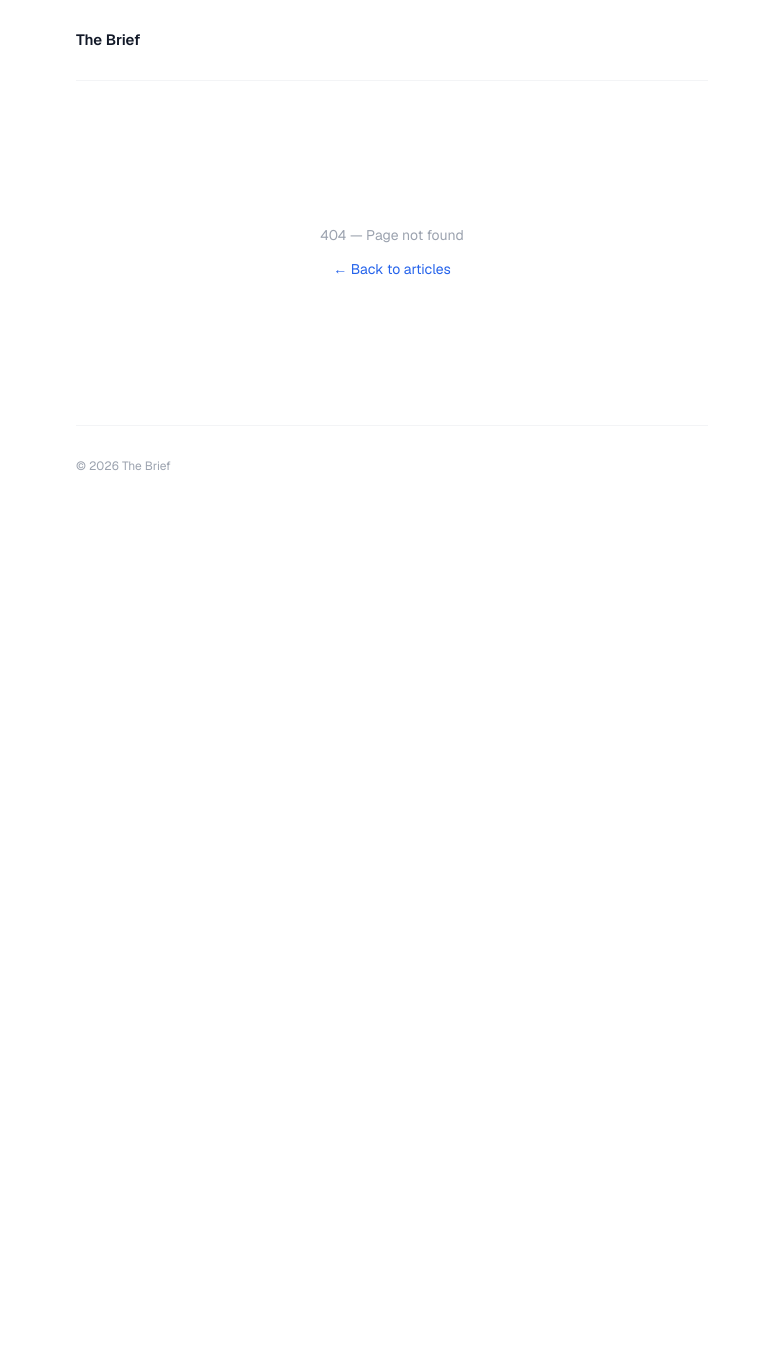
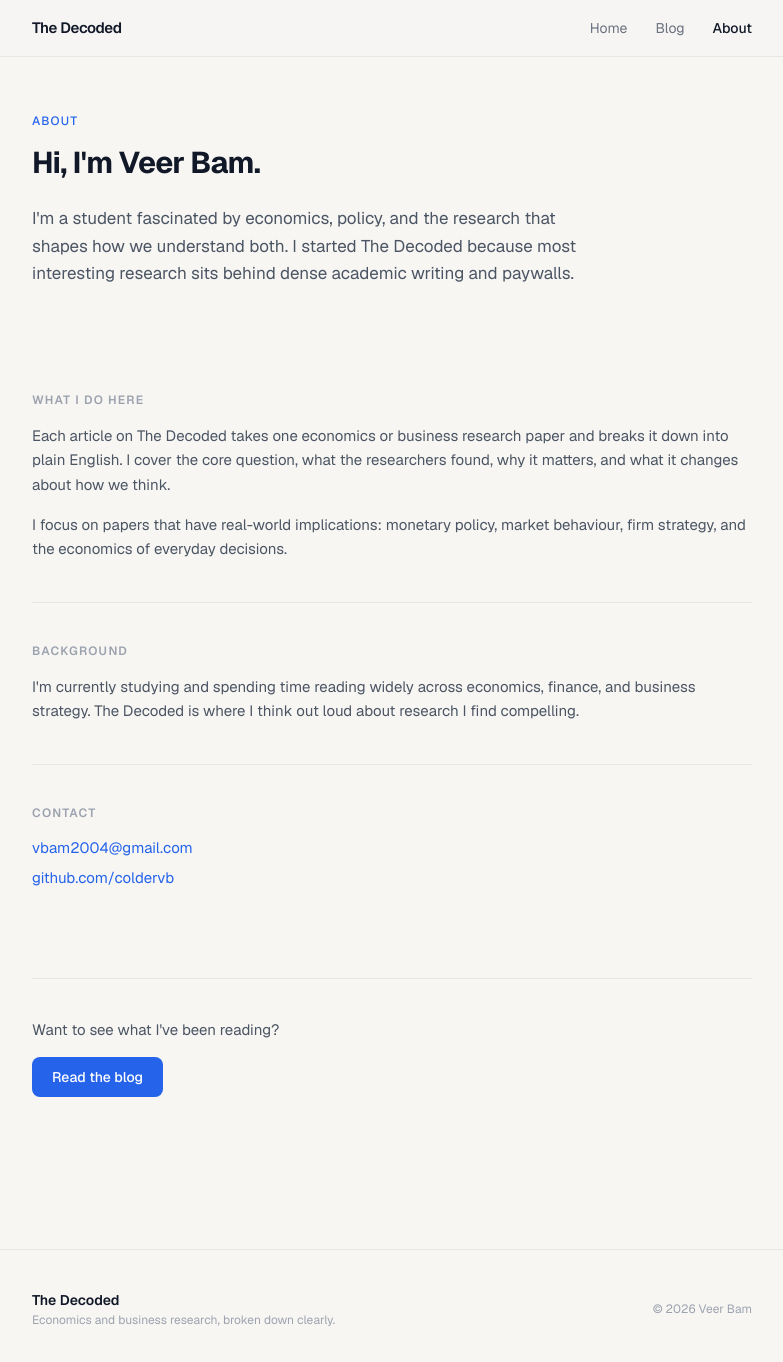
Before and after one commit to coldervb/blog, a Next.js app: page /about in a window 1280 px wide. Before the commit this address had no page. Shown: the top 1362 px of the page, without its empty margins (248-1031 px from the left). Before the commit the page ends 800 px from the top, so only its background shows below. Built offline with nearby package versions, Linux system fonts and the light colour scheme.

Commit message:
website ui

```diff
--- /dev/null
+++ b/app/about/page.tsx
@@ -0,0 +1,101 @@
+import type { Metadata } from "next";
+import Link from "next/link";
+
+export const metadata: Metadata = {
+  title: "About",
+  description: "About Veer Bam and The Decoded.",
+};
+
+export default function AboutPage() {
+  return (
+    <div className="max-w-3xl mx-auto px-6 py-14">
+
+      {/* ── Intro ── */}
+      <div className="mb-16 animate-fade-up stagger-1">
+        <p className="text-xs font-medium tracking-widest text-blue-600 uppercase mb-4">
+          About
+        </p>
+        <h1 className="text-3xl font-bold text-gray-900 tracking-tight mb-6">
+          Hi, I'm Veer Bam.
+        </h1>
+        <p className="text-[1.0625rem] text-gray-600 leading-relaxed max-w-[560px]">
+          I'm a student fascinated by economics, policy, and the research that shapes
+          how we understand both. I started The Decoded because most interesting
+          research sits behind dense academic writing and paywalls.
+        </p>
+      </div>
+
+      {/* ── Sections ── */}
+      <div className="space-y-0 divide-y divide-[#e8e6e0]">
+
+        <section className="py-10 animate-fade-up stagger-2">
+          <h2 className="text-xs font-semibold tracking-widest text-gray-400 uppercase mb-4">
+            What I do here
+          </h2>
+          <p className="text-[15px] text-gray-600 leading-relaxed mb-4">
+            Each article on The Decoded takes one economics or business research paper
+            and breaks it down into plain English. I cover the core question, what the
+            researchers found, why it matters, and what it changes about how we think.
+          </p>
+          <p className="text-[15px] text-gray-600 leading-relaxed">
+            I focus on papers that have real-world implications: monetary policy,
+            market behaviour, firm strategy, and the economics of everyday decisions.
+          </p>
+        </section>
+
+        <section className="py-10 animate-fade-up stagger-3">
+          <h2 className="text-xs font-semibold tracking-widest text-gray-400 uppercase mb-4">
+            Background
+          </h2>
+          <p className="text-[15px] text-gray-600 leading-relaxed">
+            I'm currently studying and spending time reading widely across economics,
+            finance, and business strategy. The Decoded is where I think out loud about
+            research I find compelling.
+          </p>
+        </section>
+
+        <section className="py-10 animate-fade-up stagger-4">
+          <h2 className="text-xs font-semibold tracking-widest text-gray-400 uppercase mb-4">
+            Contact
+          </h2>
+          <div className="space-y-2 text-[15px]">
+            <p>
+              <a
+                href="mailto:vbam2004@gmail.com"
+                className="text-blue-600 hover:text-blue-700 transition-colors"
+              >
+                vbam2004@gmail.com
+              </a>
+            </p>
+            <p>
+              <a
+                href="https://github.com/coldervb"
+                target="_blank"
+                rel="noopener noreferrer"
+                className="text-blue-600 hover:text-blue-700 transition-colors"
+              >
+                github.com/coldervb
+              </a>
+            </p>
+          </div>
+        </section>
+
+      </div>
+
+      {/* ── CTA ── */}
+      <div className="mt-12 pt-10 border-t border-[#e8e6e0] animate-fade-up stagger-5">
+        <p className="text-[15px] text-gray-600 mb-4">
+          Want to see what I've been reading?
+        </p>
+        <Link
+          href="/blog"
+          className="inline-flex items-center gap-2 bg-blue-600 text-white text-sm font-medium
+                     px-5 py-2.5 rounded-lg hover:bg-blue-700 transition-colors"
+        >
+          Read the blog
+        </Link>
+      </div>
+
+    </div>
+  );
+}
--- a/app/articles/[slug]/page.tsx
+++ b/app/articles/[slug]/page.tsx
@@ -34,23 +34,35 @@ export default async function ArticlePage({ params }: Props) {
   }
 
   return (
-    <article>
+    <div className="max-w-3xl mx-auto px-6 py-12">
+
       {/* Back */}
       <Link
-        href="/"
-        className="inline-block text-sm text-gray-400 hover:text-blue-600 transition-colors mb-10"
+        href="/blog"
+        className="inline-block text-sm text-gray-400 hover:text-blue-600 transition-colors mb-10
+                   animate-fade-in"
       >
-        ← All articles
+        Back to blog
       </Link>
 
       {/* Header */}
-      <header className="mb-10">
-        <h1 className="text-[1.75rem] font-bold text-gray-900 leading-[1.25] tracking-tight mb-6">
+      <header className="mb-10 animate-fade-up stagger-1">
+        <div className="flex flex-wrap gap-1.5 mb-4">
+          {article.tags.map((tag) => (
+            <span
+              key={tag}
+              className="text-[11px] text-blue-600 bg-blue-50 px-2 py-0.5 rounded-full"
+            >
+              {tag}
+            </span>
+          ))}
+        </div>
+
+        <h1 className="text-[1.875rem] font-bold text-gray-900 leading-[1.25] tracking-tight mb-5">
           {article.title}
         </h1>
 
-        {/* Meta */}
-        <div className="space-y-1.5 text-sm text-gray-500 mb-6">
+        <div className="space-y-1.5 text-sm text-gray-500">
           <div className="flex items-center gap-2 flex-wrap">
             {article.date && (
               <time dateTime={article.date}>
@@ -61,8 +73,10 @@ export default async function ArticlePage({ params }: Props) {
             <span>{article.readTime}</span>
           </div>
 
-          <div className="flex items-center gap-2 flex-wrap text-gray-500">
-            <span className="font-medium">{sourceTypeLabel(article.sourceType)}</span>
+          <div className="flex items-center gap-2 flex-wrap">
+            <span className="font-medium text-gray-700">
+              {sourceTypeLabel(article.sourceType)}
+            </span>
             {article.source && (
               <>
                 <span className="text-gray-300">·</span>
@@ -72,7 +86,7 @@ export default async function ArticlePage({ params }: Props) {
           </div>
 
           {article.authors && (
-            <div className="text-gray-400">{article.authors}</div>
+            <p className="text-gray-400">{article.authors}</p>
           )}
 
           {article.paperUrl && (
@@ -81,44 +95,38 @@ export default async function ArticlePage({ params }: Props) {
               target="_blank"
               rel="noopener noreferrer"
               className="inline-flex items-center gap-1 text-blue-600 hover:text-blue-700
-                         transition-colors no-underline font-medium text-sm mt-1"
+                         transition-colors font-medium text-sm pt-1"
             >
-              View original paper ↗
+              View original paper
             </a>
           )}
         </div>
 
-        {/* Tags */}
-        {article.tags.length > 0 && (
-          <div className="flex flex-wrap gap-1.5">
-            {article.tags.map((tag) => (
-              <span
-                key={tag}
-                className="text-[11px] text-blue-600 bg-blue-50 px-2 py-0.5 rounded-full"
-              >
-                {tag}
-              </span>
-            ))}
-          </div>
+        {article.summary && (
+          <p className="mt-6 text-[1rem] text-gray-600 leading-relaxed
+                        border-l-2 border-blue-200 pl-4">
+            {article.summary}
+          </p>
         )}
 
-        <div className="mt-8 border-t border-gray-100" />
+        <div className="mt-8 border-t border-[#e8e6e0]" />
       </header>
 
       {/* Body */}
-      <div className="prose prose-sm max-w-none">
+      <div className="prose prose-sm max-w-none animate-fade-up stagger-2">
         <MDXRemote source={article.content} />
       </div>
 
       {/* Footer */}
-      <div className="mt-16 pt-8 border-t border-gray-100">
+      <div className="mt-16 pt-8 border-t border-[#e8e6e0]">
         <Link
-          href="/"
+          href="/blog"
           className="text-sm text-gray-400 hover:text-blue-600 transition-colors"
         >
-          ← All articles
+          Back to blog
         </Link>
       </div>
-    </article>
+
+    </div>
   );
 }
--- /dev/null
+++ b/app/blog/page.tsx
@@ -0,0 +1,77 @@
+import Link from "next/link";
+import { format, parseISO } from "date-fns";
+import { getAllArticles, sourceTypeLabel } from "@/lib/articles";
+import type { Metadata } from "next";
+
+export const metadata: Metadata = {
+  title: "Blog",
+  description: "All articles on The Decoded.",
+};
+
+export default function BlogPage() {
+  const articles = getAllArticles();
+
+  return (
+    <div className="max-w-3xl mx-auto px-6 py-14">
+
+      <div className="mb-12 animate-fade-up stagger-1">
+        <h1 className="text-3xl font-bold text-gray-900 tracking-tight mb-2">
+          All Articles
+        </h1>
+        <p className="text-[15px] text-gray-500">
+          {articles.length} {articles.length === 1 ? "article" : "articles"} published.
+        </p>
+      </div>
+
+      <div className="divide-y divide-[#e8e6e0]">
+        {articles.map((article, i) => (
+          <article
+            key={article.slug}
+            className={`py-7 group animate-fade-up stagger-${Math.min(i + 2, 8)}`}
+          >
+            <Link href={`/articles/${article.slug}`} className="block">
+
+              <div className="flex items-start justify-between gap-6 mb-2">
+                <h2 className="text-[1rem] font-semibold text-gray-900 leading-snug
+                               group-hover:text-blue-600 transition-colors">
+                  {article.title}
+                </h2>
+                <time
+                  dateTime={article.date}
+                  className="shrink-0 text-xs text-gray-400 pt-0.5 tabular-nums whitespace-nowrap"
+                >
+                  {format(parseISO(article.date), "MMM d, yyyy")}
+                </time>
+              </div>
+
+              <p className="text-sm text-gray-500 leading-relaxed mb-4">
+                {article.summary}
+              </p>
+
+              <div className="flex items-center justify-between">
+                <div className="flex flex-wrap gap-1.5">
+                  {article.tags.map((tag) => (
+                    <span
+                      key={tag}
+                      className="text-[11px] text-blue-600 bg-blue-50 px-2 py-0.5 rounded-full"
+                    >
+                      {tag}
+                    </span>
+                  ))}
+                </div>
+                <span className="text-xs text-gray-400 shrink-0">{article.readTime}</span>
+              </div>
+
+              <p className="text-[11px] text-gray-400 mt-3">
+                {sourceTypeLabel(article.sourceType)}
+                {article.source && `, ${article.source}`}
+              </p>
+
+            </Link>
+          </article>
+        ))}
+      </div>
+
+    </div>
+  );
+}
--- a/app/globals.css
+++ b/app/globals.css
@@ -7,7 +7,46 @@ html {
   -moz-osx-font-smoothing: grayscale;
 }
 
+body {
+  background-color: #f7f6f3;
+}
+
 ::selection {
   background: #dbeafe;
   color: #1e3a8a;
 }
+
+* {
+  scrollbar-color: #d4d0c8 transparent;
+  scrollbar-width: thin;
+}
+
+/* ── Animations ── */
+
+@keyframes fadeUp {
+  from { opacity: 0; transform: translateY(14px); }
+  to   { opacity: 1; transform: translateY(0);    }
+}
+
+@keyframes fadeIn {
+  from { opacity: 0; }
+  to   { opacity: 1; }
+}
+
+.animate-fade-up {
+  animation: fadeUp 0.45s cubic-bezier(0.16, 1, 0.3, 1) both;
+}
+
+.animate-fade-in {
+  animation: fadeIn 0.4s ease both;
+}
+
+/* Stagger delays for lists */
+.stagger-1 { animation-delay: 0ms;   }
+.stagger-2 { animation-delay: 60ms;  }
+.stagger-3 { animation-delay: 120ms; }
+.stagger-4 { animation-delay: 180ms; }
+.stagger-5 { animation-delay: 240ms; }
+.stagger-6 { animation-delay: 300ms; }
+.stagger-7 { animation-delay: 360ms; }
+.stagger-8 { animation-delay: 420ms; }
--- a/app/layout.tsx
+++ b/app/layout.tsx
@@ -1,37 +1,55 @@
 import type { Metadata } from "next";
 import { Geist } from "next/font/google";
 import Link from "next/link";
+import NavLink from "@/components/NavLink";
 import "./globals.css";
 
 const geist = Geist({ variable: "--font-geist-sans", subsets: ["latin"] });
 
 export const metadata: Metadata = {
-  title: { default: "The Brief", template: "%s — The Brief" },
-  description: "Economics and business research papers, broken down clearly.",
+  title: { default: "The Decoded", template: "%s — The Decoded" },
+  description: "Economics and business research, broken down clearly.",
 };
 
 export default function RootLayout({ children }: { children: React.ReactNode }) {
   return (
     <html lang="en" className={geist.variable}>
-      <body className="font-sans bg-white text-gray-900 min-h-screen">
-        <div className="max-w-[680px] mx-auto px-6">
+      <body className="font-sans bg-paper text-gray-900 min-h-screen">
 
-          <header className="py-7 border-b border-gray-100">
+        {/* ── Header ── */}
+        <header className="sticky top-0 z-50 bg-paper/90 backdrop-blur-sm border-b border-[#e8e6e0]">
+          <div className="max-w-3xl mx-auto px-6 h-14 flex items-center justify-between">
             <Link
               href="/"
-              className="text-[15px] font-semibold text-gray-900 hover:text-blue-600 transition-colors"
+              className="text-[15px] font-semibold text-gray-900 tracking-tight hover:text-blue-600 transition-colors"
             >
-              The Brief
+              The Decoded
             </Link>
-          </header>
+            <nav className="flex items-center gap-7">
+              <NavLink href="/">Home</NavLink>
+              <NavLink href="/blog">Blog</NavLink>
+              <NavLink href="/about">About</NavLink>
+            </nav>
+          </div>
+        </header>
 
-          <main className="py-12">{children}</main>
+        <main>{children}</main>
 
-          <footer className="py-8 border-t border-gray-100 text-xs text-gray-400">
-            © {new Date().getFullYear()} The Brief
-          </footer>
+        {/* ── Footer ── */}
+        <footer className="border-t border-[#e8e6e0] mt-24">
+          <div className="max-w-3xl mx-auto px-6 py-10 flex flex-col sm:flex-row items-start sm:items-center justify-between gap-4">
+            <div>
+              <p className="text-sm font-semibold text-gray-900">The Decoded</p>
+              <p className="text-xs text-gray-400 mt-0.5">
+                Economics and business research, broken down clearly.
+              </p>
+            </div>
+            <p className="text-xs text-gray-400">
+              © {new Date().getFullYear()} Veer Bam
+            </p>
+          </div>
+        </footer>
 
-        </div>
       </body>
     </html>
   );
--- a/app/page.tsx
+++ b/app/page.tsx
@@ -3,28 +3,69 @@ import { format, parseISO } from "date-fns";
 import { getAllArticles, sourceTypeLabel } from "@/lib/articles";
 
 export default function HomePage() {
-  const articles = getAllArticles();
+  const recent = getAllArticles().slice(0, 3);
 
   return (
-    <div>
-      <div className="mb-12">
-        <h1 className="text-2xl font-bold text-gray-900 mb-2">Research Papers</h1>
-        <p className="text-[15px] text-gray-500 leading-relaxed">
-          Economics and business research, explained in plain English.
+    <div className="max-w-3xl mx-auto px-6">
+
+      {/* ── Hero ── */}
+      <section className="py-20 animate-fade-up stagger-1">
+        <p className="text-xs font-medium tracking-widest text-blue-600 uppercase mb-4">
+          The Decoded
         </p>
+        <h1 className="text-4xl sm:text-5xl font-bold text-gray-900 leading-[1.15] tracking-tight mb-6">
+          Research, decoded<br className="hidden sm:block" /> for everyone.
+        </h1>
+        <p className="text-[1.0625rem] text-gray-500 leading-relaxed max-w-[500px] mb-10">
+          Economics and business research papers, broken down into plain English.
+          No jargon. No paywalls. Just the ideas that matter.
+        </p>
+        <div className="flex items-center gap-4">
+          <Link
+            href="/blog"
+            className="inline-flex items-center gap-2 bg-blue-600 text-white text-sm font-medium
+                       px-5 py-2.5 rounded-lg hover:bg-blue-700 transition-colors"
+          >
+            Read the blog
+          </Link>
+          <Link
+            href="/about"
+            className="text-sm text-gray-500 hover:text-gray-800 transition-colors"
+          >
+            About Veer
+          </Link>
+        </div>
+      </section>
+
+      {/* ── Divider ── */}
+      <div className="border-t border-[#e8e6e0] animate-fade-in stagger-2" />
+
+      {/* ── Recent articles ── */}
+      <section className="py-14">
+        <div className="flex items-center justify-between mb-8 animate-fade-up stagger-2">
+          <h2 className="text-sm font-semibold text-gray-900 tracking-wide uppercase">
+            Recent articles
+          </h2>
+          <Link
+            href="/blog"
+            className="text-xs text-blue-600 hover:text-blue-700 transition-colors font-medium"
+          >
+            View all
+          </Link>
         </div>
 
-      <div className="divide-y divide-gray-100">
-        {articles.map((article) => (
-          <article key={article.slug} className="py-8 group">
-            <Link href={`/articles/${article.slug}`} className="block">
-
-              {/* Title + date */}
+        <div className="space-y-0 divide-y divide-[#e8e6e0]">
+          {recent.map((article, i) => (
+            <article
+              key={article.slug}
+              className={`py-7 animate-fade-up stagger-${i + 3}`}
+            >
+              <Link href={`/articles/${article.slug}`} className="group block">
                 <div className="flex items-start justify-between gap-6 mb-2">
-                <h2 className="text-[1rem] font-semibold text-gray-900 leading-snug
+                  <h3 className="text-[1rem] font-semibold text-gray-900 leading-snug
                                  group-hover:text-blue-600 transition-colors">
                     {article.title}
-                </h2>
+                  </h3>
                   <time
                     dateTime={article.date}
                     className="shrink-0 text-xs text-gray-400 pt-0.5 tabular-nums whitespace-nowrap"
@@ -32,41 +73,19 @@ export default function HomePage() {
                     {format(parseISO(article.date), "MMM d, yyyy")}
                   </time>
                 </div>
-
-              {/* Summary */}
-              <p className="text-sm text-gray-600 leading-relaxed mb-4">
+                <p className="text-sm text-gray-500 leading-relaxed mb-3">
                   {article.summary}
                 </p>
-
-              {/* Tags + read time */}
-              <div className="flex items-center justify-between">
-                <div className="flex flex-wrap gap-1.5">
-                  {article.tags.map((tag) => (
-                    <span
-                      key={tag}
-                      className="text-[11px] text-blue-600 bg-blue-50 px-2 py-0.5 rounded-full"
-                    >
-                      {tag}
-                    </span>
-                  ))}
-                </div>
-                <span className="text-xs text-gray-400 shrink-0">{article.readTime}</span>
-              </div>
-
-              {/* Source */}
-              <p className="text-[11px] text-gray-400 mt-3">
-                <span className="text-gray-500">
+                <p className="text-[11px] text-gray-400">
                   {sourceTypeLabel(article.sourceType)}
-                </span>
-                {article.source && (
-                  <span> — {article.source}</span>
-                )}
+                  {article.source && `, ${article.source}`}
                 </p>
-
               </Link>
             </article>
           ))}
         </div>
+      </section>
+
     </div>
   );
 }
--- /dev/null
+++ b/components/NavLink.tsx
@@ -0,0 +1,27 @@
+"use client";
+
+import Link from "next/link";
+import { usePathname } from "next/navigation";
+
+interface Props {
+  href: string;
+  children: React.ReactNode;
+}
+
+export default function NavLink({ href, children }: Props) {
+  const pathname = usePathname();
+  const active = pathname === href || (href !== "/" && pathname.startsWith(href));
+
+  return (
+    <Link
+      href={href}
+      className={`text-sm transition-colors ${
+        active
+          ? "text-gray-900 font-medium"
+          : "text-gray-500 hover:text-gray-800"
+      }`}
+    >
+      {children}
+    </Link>
+  );
+}
--- a/tailwind.config.ts
+++ b/tailwind.config.ts
@@ -4,6 +4,7 @@ import typography from "@tailwindcss/typography";
 const config: Config = {
   content: [
     "./app/**/*.{ts,tsx}",
+    "./components/**/*.{ts,tsx}",
     "./content/**/*.mdx",
   ],
   theme: {
@@ -11,11 +12,15 @@ const config: Config = {
       fontFamily: {
         sans: ["var(--font-geist-sans)", "system-ui", "sans-serif"],
       },
+      colors: {
+        paper: "#f7f6f3",
+        "paper-dark": "#efede8",
+      },
       typography: {
         DEFAULT: {
           css: {
             maxWidth: "none",
-            color: "#111827",
+            color: "#1c1c1c",
             lineHeight: "1.8",
             fontSize: "0.9375rem",
             a: {
@@ -24,16 +29,16 @@ const config: Config = {
               textUnderlineOffset: "2px",
               "&:hover": { color: "#1d4ed8" },
             },
-            "h1,h2,h3,h4": { color: "#111827", fontWeight: "600" },
-            h2: { fontSize: "1.125em", marginTop: "2em", marginBottom: "0.75em" },
-            h3: { fontSize: "1em",     marginTop: "1.75em", marginBottom: "0.5em" },
+            "h1,h2,h3,h4": { color: "#111111", fontWeight: "600" },
+            h2: { fontSize: "1.125em", marginTop: "2em",   marginBottom: "0.75em" },
+            h3: { fontSize: "1em",     marginTop: "1.75em", marginBottom: "0.5em"  },
             blockquote: {
               borderLeftColor: "#2563eb",
               color: "#374151",
               fontStyle: "normal",
             },
-            hr: { borderColor: "#f3f4f6" },
-            strong: { color: "#111827" },
+            hr: { borderColor: "#e8e6e0" },
+            strong: { color: "#111111" },
             code: {
               color: "#1d4ed8",
               backgroundColor: "#eff6ff",
```
Also changed, not shown: content/articles/inflation-expectations.mdx (+11 -11 lines). Lines whose indentation alone changed are shown as unchanged.
